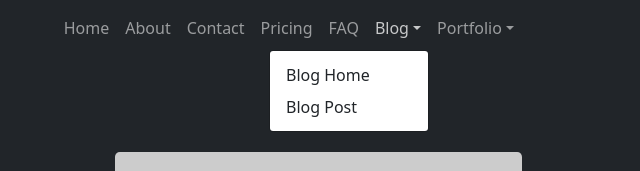
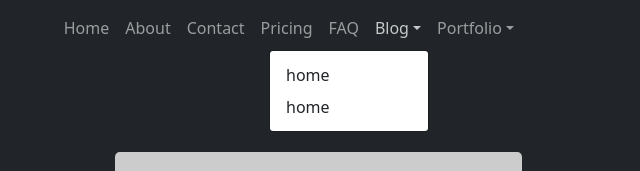
Before and after one commit to penguin789456/shop, a plain HTML site: page index.html in a window 1280 px wide. Both pictures are taken after a click on the button "Blog". Shown: the top 171 px of the page, 640-1280 px from the left. Drawn offline with nearby package versions, Linux system fonts and the light colour scheme; placeholder pictures from the web are drawn by us.

Commit message:
update index.html

```diff
--- a/index.html
+++ b/index.html
@@ -30,8 +30,8 @@
                             <li class="nav-item dropdown">
                                 <a class="nav-link dropdown-toggle" id="navbarDropdownBlog" href="#" role="button" data-bs-toggle="dropdown" aria-expanded="false">Blog</a>
                                 <ul class="dropdown-menu dropdown-menu-end" aria-labelledby="navbarDropdownBlog">
-                                    <li><a class="dropdown-item" href="blog-home.html">Blog Home</a></li>
-                                    <li><a class="dropdown-item" href="blog-post.html">Blog Post</a></li>
+                                    <li><a class="dropdown-item" href="blog-home.html">home</a></li>
+                                    <li><a class="dropdown-item" href="blog-post.html">home</a></li>
                                 </ul>
                             </li>
                             <li class="nav-item dropdown">
```
